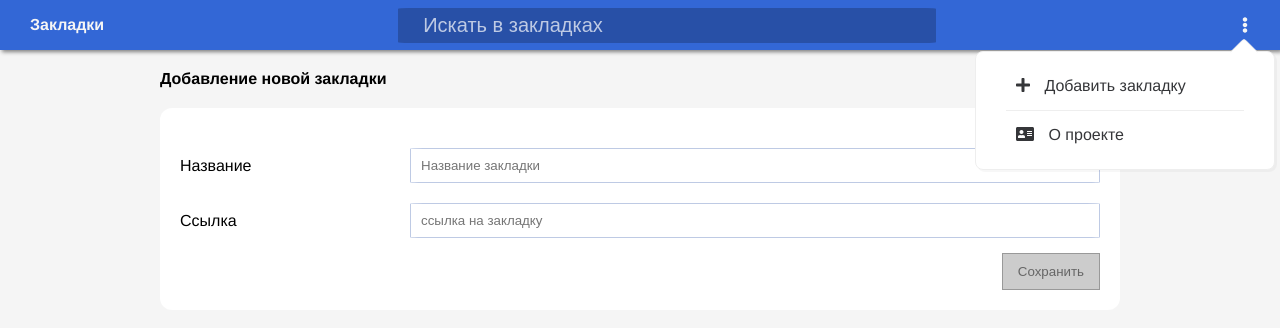
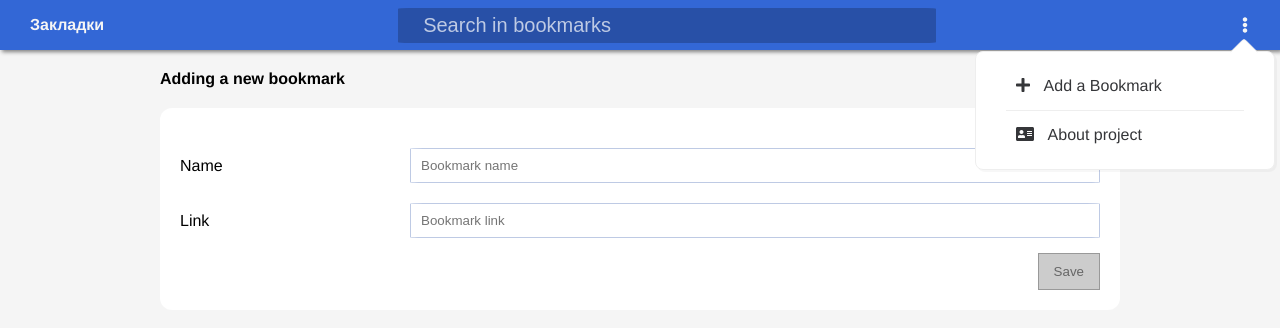
Before and after one commit to sedovdmitry/vue3-ts-bookmarks, a Vue app: page /bookmark in a window 1280 px wide. Both pictures are taken after a click on the button 1245 px from the left and 25 px from the top of the page. Shown: the top 328 px of the page. Built offline with nearby package versions, Linux system fonts and the light colour scheme.

Commit message:
interface translated from Russian into English

```diff
--- a/src/components/BookmarkForm.vue
+++ b/src/components/BookmarkForm.vue
@@ -1,22 +1,22 @@
 <template>
   <form @submit.prevent>
     <div class="form__field">
-      <label>Название</label>
+      <label>Name</label>
       <my-input
         v-focus
         type="text"
         v-model="bookmark.name"
-        placeholder="Название закладки"
+        placeholder="Bookmark name"
         inputType="default"
         :class="{ error: v$.bookmark.name.$errors.length }"
       />
     </div>
     <div class="form__field">
-      <label>Ссылка</label>
+      <label>Link</label>
       <my-input
         v-model="bookmark.url"
         type="text"
-        placeholder="ссылка на закладку"
+        placeholder="Bookmark link"
         inputType="default"
         :class="{ error: v$.bookmark.url.$errors.length }"
       />
@@ -26,7 +26,7 @@
       @click="saveBookmark"
       :disabled="v$.bookmark.$invalid"
     >
-      Сохранить
+      Save
     </my-button>
   </form>
 </template>
@@ -56,12 +56,12 @@ export default defineComponent({
         name: {
           required,
           min: minLength(4),
-          $message: 'Минимум 4 символа',
+          $message: 'Minimum 4 characters',
         },
         url: {
           required,
           min: minLength(10),
-          $message: 'Минимум 10 символов',
+          $message: 'Minimum 10 characters',
         },
       },
     };
--- a/src/components/BookmarkItem.vue
+++ b/src/components/BookmarkItem.vue
@@ -9,13 +9,13 @@
           :bookmark="bookmark"
           @click="editBookmark"
           icon="pencil-alt"
-          text="Изменить закладку"
+          text="Change Bookmark"
         />
         <my-dropdown-option
           :bookmark="bookmark"
           @click="deleteBookmark"
           icon="trash"
-          text="Удалить закладку"
+          text="Delete Bookmark"
         />
       </my-dropdown-menu>
     </div>
--- a/src/components/BookmarkList.vue
+++ b/src/components/BookmarkList.vue
@@ -10,12 +10,12 @@
       </div>
     </div>
     <div v-else>
-      <h3>Список закладок пустой</h3>
+      <h3>Bookmark list is empty</h3>
       <my-button
         @click="$router.push('bookmark')"
         class="margin__top__20"
       >
-        Добавить закладку
+        Add a Bookmark
       </my-button>
     </div>
   </transition>
--- a/src/components/UI/MySelect.vue
+++ b/src/components/UI/MySelect.vue
@@ -1,7 +1,7 @@
 <template>
   <!-- eslint-disable -->
   <select class="custom-select" :value="modelValue" @change="changeOption">
-    <option disabled value="">Сортировка закладок</option>
+    <option disabled value="">Bookmark sorting</option>
     <option
       v-for="option in options"
       :key="option.value"
--- a/src/components/UI/Navbar.vue
+++ b/src/components/UI/Navbar.vue
@@ -5,7 +5,7 @@
       <my-input
         v-focus
         v-model="search"
-        placeholder="Искать в закладках"
+        placeholder="Search in bookmarks"
         typeInput="main"
       />
     </div>
@@ -16,14 +16,14 @@
               class="margin__right__10"
               icon="plus"
             />
-            Добавить закладку
+            Add a Bookmark
         </section>
         <section class="option" @click="this.$router.push('/about');">
             <font-awesome-icon
               class="margin__right__10"
               icon="address-card"
             />
-            О проекте
+            About project
         </section>
       </my-dropdown-menu>
 
--- a/src/store/bookmarkModule.ts
+++ b/src/store/bookmarkModule.ts
@@ -31,9 +31,9 @@ const bookmarkModule = {
     editedBookmark: null,
     selectedSort: 'createdAt',
     sortOptions: [
-      { value: 'name', name: 'По названию' },
-      { value: 'url', name: 'По ссылкам' },
-      { value: 'createdAt', name: 'По дате' },
+      { value: 'name', name: 'By name' },
+      { value: 'url', name: 'By link' },
+      { value: 'createdAt', name: 'By date' },
     ],
   }),
   getters: {
@@ -116,7 +116,7 @@ const bookmarkModule = {
         context.commit('setBookmarksFromApi', data.articles);
         context.commit('setPage', context.state.page + 1);
       } else {
-        console.log('Данные не были загружены, попробуйте позже');
+        console.log('Data was not loaded, please try again later');
       }
       context.commit('setLoading', false);
     },
--- a/src/views/AddBookmark.vue
+++ b/src/views/AddBookmark.vue
@@ -3,10 +3,10 @@
     <div class="flex">
       <div class="col1">
         <h4 v-if="$store.state.bookmark?.editedBookmark?.name">
-          Редактирование закладки
+          Editing this bookmark
         </h4>
         <h4 v-else>
-          Добавление новой закладки
+          Adding a new bookmark
         </h4>
         <div class="form__content margin__top__20">
           <bookmark-form
```
